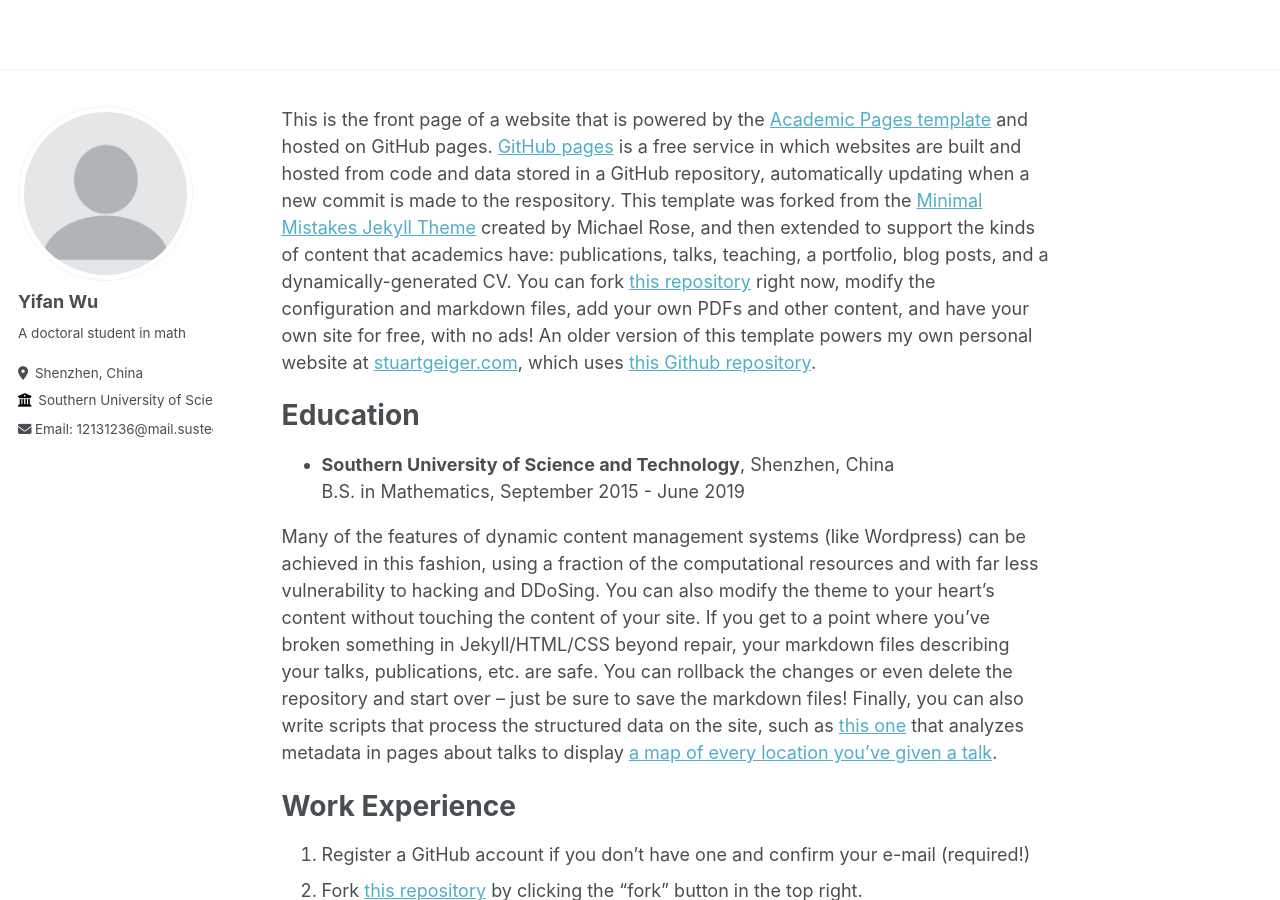
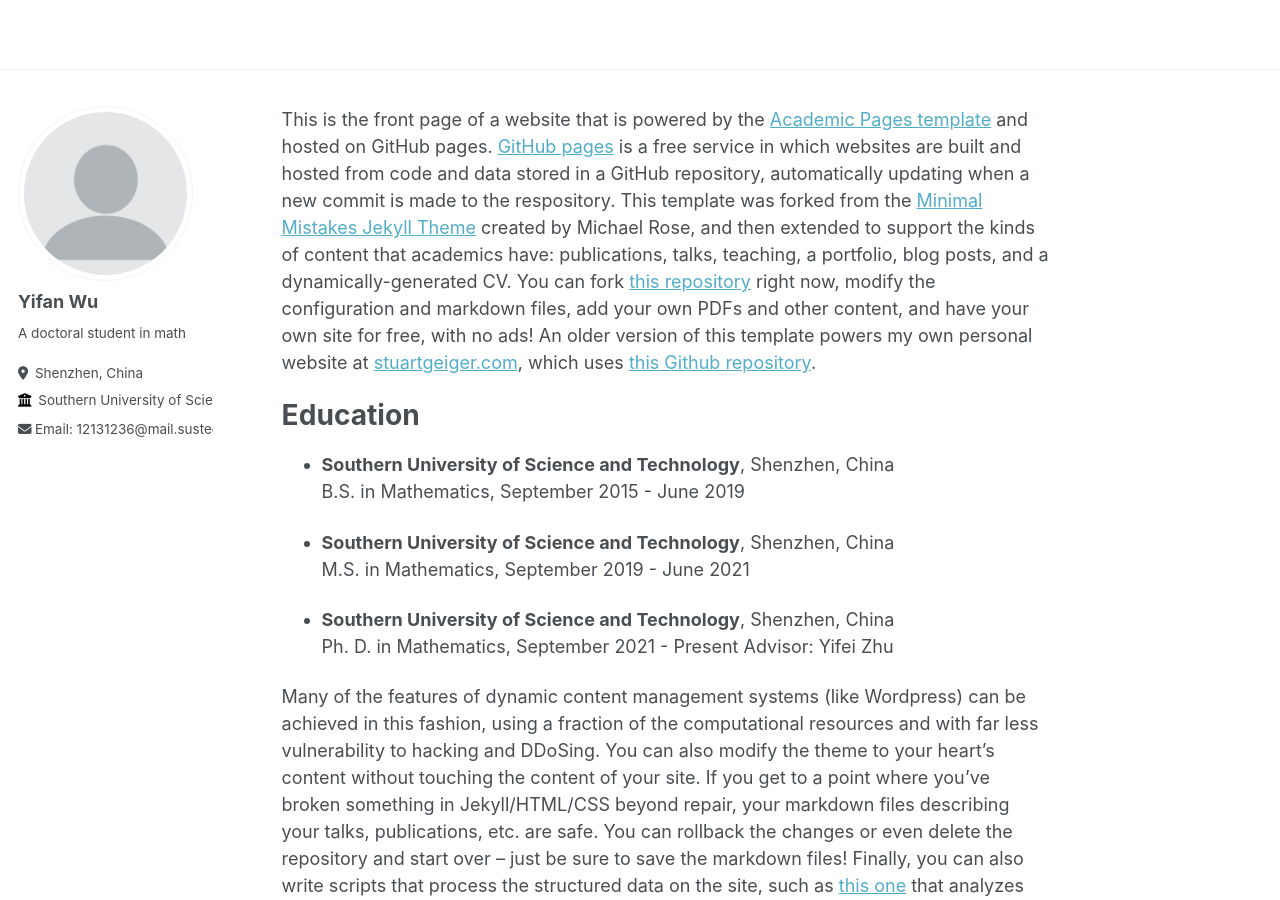
Before and after one commit to Wuyf19970105/Wuyf19970105.github.io, a Jekyll site: the page built from _pages/about.md, in a window 1280 px wide and 900 px high. Built offline with Jekyll 4.4.1, drawn with Linux system fonts in a browser that asks for light colours.

Commit message:
Update about.md
Signed-off-by: Yifan Wu <148335396+Wuyf19970105@users.noreply.github.com>

```diff
--- a/_pages/about.md
+++ b/_pages/about.md
@@ -13,6 +13,13 @@ Education
 ======
 * **Southern University of Science and Technology**, Shenzhen, China
     B.S. in Mathematics, September 2015 - June 2019
+
+* **Southern University of Science and Technology**, Shenzhen, China
+    M.S. in Mathematics, September 2019 - June 2021
+
+* **Southern University of Science and Technology**, Shenzhen, China
+    Ph. D. in Mathematics, September 2021 - Present
+    Advisor: Yifei Zhu
 
 Many of the features of dynamic content management systems (like Wordpress) can be achieved in this fashion, using a fraction of the computational resources and with far less vulnerability to hacking and DDoSing. You can also modify the theme to your heart's content without touching the content of your site. If you get to a point where you've broken something in Jekyll/HTML/CSS beyond repair, your markdown files describing your talks, publications, etc. are safe. You can rollback the changes or even delete the repository and start over -- just be sure to save the markdown files! Finally, you can also write scripts that process the structured data on the site, such as [this one](https://github.com/academicpages/academicpages.github.io/blob/master/talkmap.ipynb) that analyzes metadata in pages about talks to display [a map of every location you've given a talk](https://academicpages.github.io/talkmap.html).
 
```
